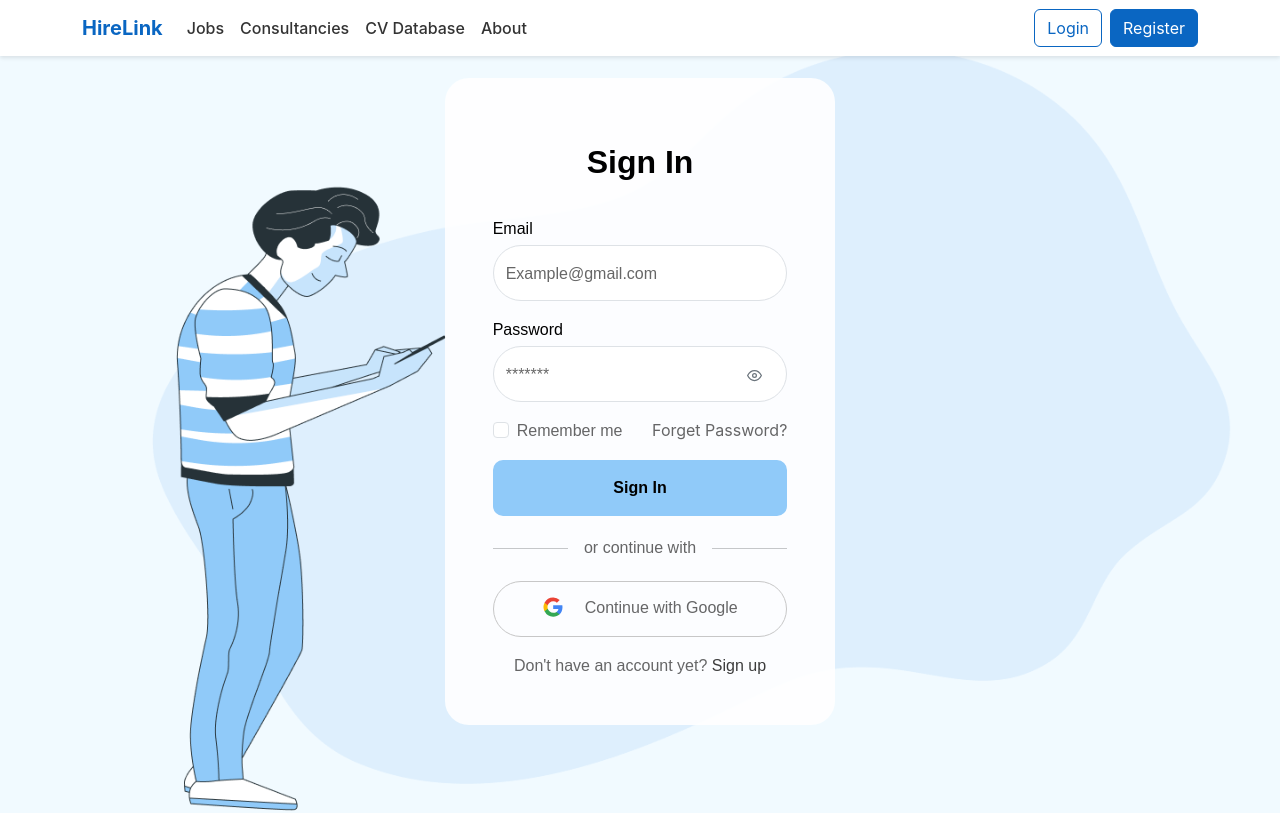
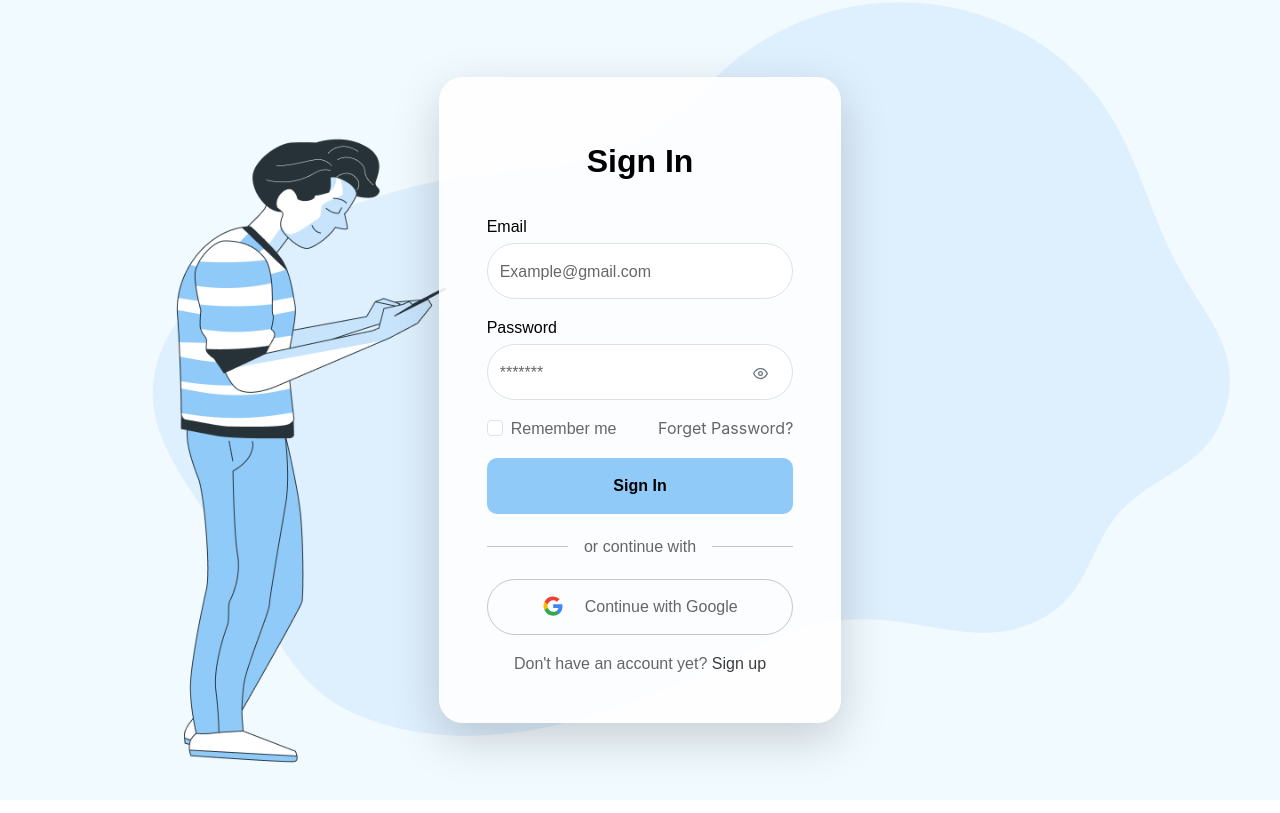
Before and after one commit to vamsikrishna7-github/hirelink, a Next.js app: page /login in a window 1280 px wide. Shown: the top 813 px of the page. Built offline with nearby package versions, Linux system fonts and the light colour scheme.

Commit message:
Navbar and footer removed from login page

```diff
--- a/next.config.js
+++ b/next.config.js
@@ -1,47 +1,38 @@
 /** @type {import('next').NextConfig} */
 const nextConfig = {
   reactStrictMode: true,
-  swcMinify: true,
   images: {
-    domains: ['api.hirelink.com', 'hirelink-api.onrender.com', 'images.unsplash.com', 'upload.wikimedia.org', '1000logos.net', 'encrypted-tbn0.gstatic.com', 'assets.stickpng.com', 'w7.pngwing.com', 'encrypted-tbn0.gstatic.com', 'img.icons8.com'],
+    domains: [
+      'api.hirelink.com',
+      'hirelink-api.onrender.com',
+      'images.unsplash.com',
+      'upload.wikimedia.org',
+      '1000logos.net',
+      'encrypted-tbn0.gstatic.com',
+      'assets.stickpng.com',
+      'w7.pngwing.com',
+      'encrypted-tbn0.gstatic.com',
+      'img.icons8.com',
+    ],
   },
   env: {
     NEXT_PUBLIC_API_URL: process.env.NEXT_PUBLIC_API_URL,
   },
-  // Security headers
   async headers() {
     return [
       {
         source: '/:path*',
         headers: [
-          {
-            key: 'X-DNS-Prefetch-Control',
-            value: 'on'
-          },
-          {
-            key: 'Strict-Transport-Security',
-            value: 'max-age=63072000; includeSubDomains; preload'
-          },
-          {
-            key: 'X-XSS-Protection',
-            value: '1; mode=block'
-          },
-          {
-            key: 'X-Frame-Options',
-            value: 'SAMEORIGIN'
-          },
-          {
-            key: 'X-Content-Type-Options',
-            value: 'nosniff'
-          },
-          {
-            key: 'Referrer-Policy',
-            value: 'origin-when-cross-origin'
-          }
+          { key: 'X-DNS-Prefetch-Control', value: 'on' },
+          { key: 'Strict-Transport-Security', value: 'max-age=63072000; includeSubDomains; preload' },
+          { key: 'X-XSS-Protection', value: '1; mode=block' },
+          { key: 'X-Frame-Options', value: 'SAMEORIGIN' },
+          { key: 'X-Content-Type-Options', value: 'nosniff' },
+          { key: 'Referrer-Policy', value: 'origin-when-cross-origin' },
         ],
       },
-    ]
+    ];
   },
 }
 
-module.exports = nextConfig
+module.exports = nextConfig;
--- a/src/app/login/Login.module.css
+++ b/src/app/login/Login.module.css
@@ -1,21 +1,21 @@
 .loginContainer {
-    padding: 30px;
     background-image: url('/login/login-background.png');
     background-size: cover;
     background-position: center;
     background-repeat: no-repeat;
     min-height: 100vh;
-    height: auto;
     width: 100%;
-    position: relative;
     overflow: hidden;
 }
 
-@media (max-aspect-ratio: 9/16) {
-    .loginContainer {
-        min-height: 150vh;
-    }
+.row {
+    min-height: 100vh;
+    width: 100%;
+    min-width: 100vw;
+    overflow: hidden;
 }
+
+
 
 .passwordToggleIcon:hover {
     background-color: #94949471;
--- a/src/app/login/page.js
+++ b/src/app/login/page.js
@@ -91,9 +91,9 @@ export default function Login() {
 
   return (
 <div className={`container-fluid ${styles.loginContainer}`}>
-    <div className="row justify-content-center align-items-center h-100">
+  <div className={`${styles.row} row justify-content-center align-items-center h-100`}>
     <div className="col-12 col-sm-10 col-md-8 col-lg-6 col-xl-4">
-            <div className="card border-0 p-3 p-sm-4 p-md-5" style={{backgroundColor: 'rgba(255, 255, 255, 0.9)', borderRadius: '24px'}}>
+            <div className="card border-0 p-3 p-sm-4 p-md-5 shadow-lg" style={{backgroundColor: 'rgba(255, 255, 255, 0.9)', borderRadius: '24px'}}>
                 <div className="text-center mb-4">
                     <h2 className={`${styles.header} mt-3`}>Sign In</h2>
                 </div>
--- a/src/components/IsHome.js
+++ b/src/components/IsHome.js
@@ -8,7 +8,7 @@ export default function IsHome() {
   const [ishome, setIshome] = useState(true); // assume home initially
 
   useEffect(() => {
-    setIshome(pathname === '/' || pathname.startsWith('/dashboard') );
+    setIshome(pathname === '/' || pathname.startsWith('/dashboard') || pathname.startsWith('/login'));
   }, [pathname]);
 
   return (
--- a/src/components/LayoutWrapper.js
+++ b/src/components/LayoutWrapper.js
@@ -7,12 +7,13 @@ import Footer from '@/components/Footer';
 export default function LayoutWrapper({ children }) {
   const pathname = usePathname();
   const isDashboard = pathname?.startsWith('/dashboard');
+  const isLogin = pathname?.startsWith('/login');
 
   return (
     <>
-      {!isDashboard && <Navbar />}
+      {!isDashboard && !isLogin && <Navbar />}
       {children}
-      {!isDashboard && <Footer />}
+      {!isDashboard && !isLogin && <Footer />}
     </>
   );
 }
```
